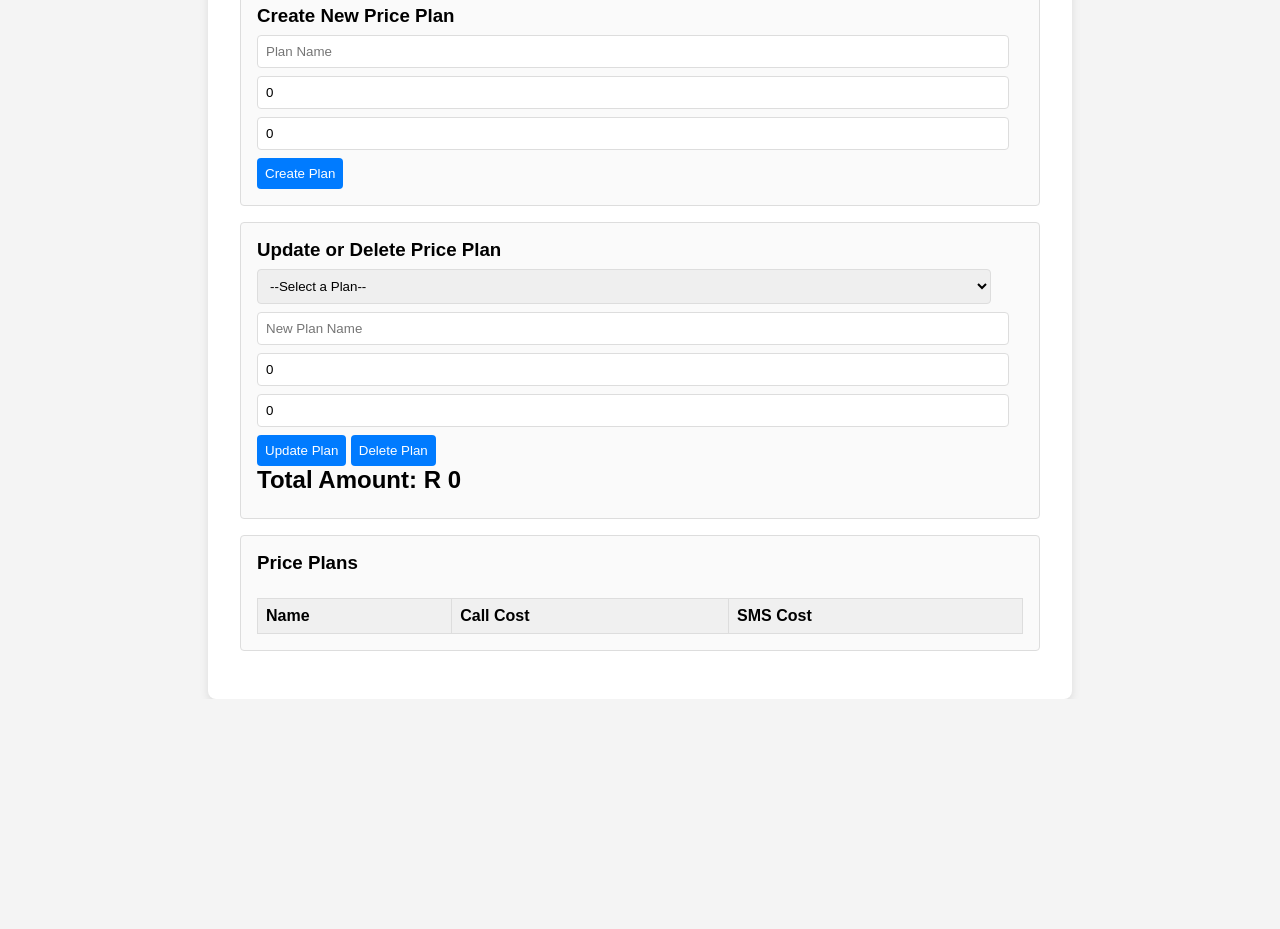
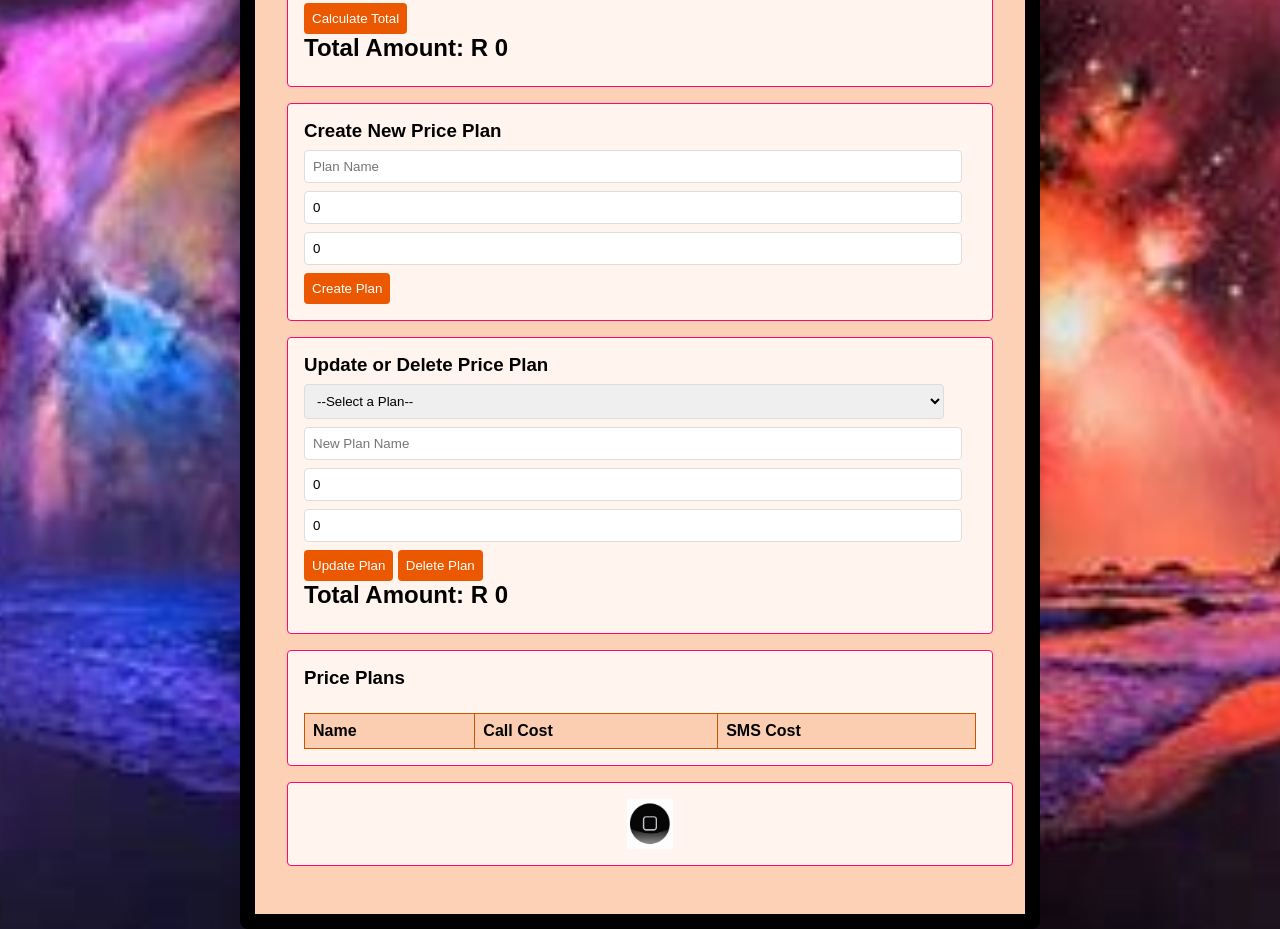
Before and after one commit to kimmie-78/CodeX-Price_plans, a website: page public/index.html in a window 1280 px wide. Shown: the part 326-1255 px from the top of the page. Before the commit the page ends 1025 px from the top, so only its background shows below. Drawn offline with nearby package versions, Linux system fonts and the light colour scheme; no server answers.

Commit message:
fourth commit

```diff
--- a/public/index.html
+++ b/public/index.html
@@ -14,6 +14,11 @@
 <body>
 
     <div class="container" x-data="pricePlanApp()" x-init="init()">
+        <div x-data="{ show: true }" class="img-container">
+            <template x-if="show">
+                <img src="cam.jpg" alt="button" class="centered-image">
+            </template>
+        </div>
         <h1>Price Plan Management</h1>
         <!-- Price Plan Selection -->
 
@@ -88,6 +93,11 @@
                 </tbody>
             </table>
         </div>
+        <div x-data="{ show: true }" class="img-container">
+            <template x-if="show">
+                <img src="button.jpg" alt="button" class="centered-image">
+            </template>
+        </div>
     </div>
 
 
--- a/public/style.css
+++ b/public/style.css
@@ -6,12 +6,19 @@ body {
     display: flex;
     justify-content: center;
     align-items: center;
+    background-image: url('back.jpg');
+    background-size: cover;
+    background-position: center;
+    background-repeat: no-repeat;
+
     /* height: 100vh;
 }
 
 /* Container styling */
     .container {
-    background-color: #fff;
+        background-color: #fdd1b5;
+        border: 15px solid black;
+        box-sizing: border-box;
         border-radius: 8px;
         box-shadow: 0 4px 8px rgba(0, 0, 0, 0.1);
         padding: 2rem;
@@ -20,16 +27,18 @@ body {
     }
 
     /* Section styling with borders */
-.container > div {
-    border: 1px solid #ddd;
+    .container>div {
+        border: 1px solid #fe0a6b;
         border-radius: 4px;
         margin-bottom: 1rem;
         padding: 1rem;
-    background-color: #fafafa;
+        background-color: #FFF5EE;
     }
 
     /* Heading styles */
-h1, h2, h3 {
+    h1,
+    h2,
+    h3 {
         margin: 0;
         padding-bottom: 0.5rem;
     }
@@ -41,14 +50,15 @@ table {
         margin-top: 1rem;
     }
 
-table th, table td {
-    border: 1px solid #ddd;
+    table th,
+    table td {
+        border: 1px solid #CC5500;
         padding: 0.5rem;
         text-align: left;
     }
 
     table th {
-    background-color: #f0f0f0;
+        background-color: #FBCEB1;
     }
 
     /* Input and button styling */
@@ -63,7 +73,7 @@ select {
     }
 
     button {
-    background-color: #007bff;
+        background-color: #EC5800;
         color: white;
         border: none;
         padding: 0.5rem;
@@ -72,10 +82,25 @@ button {
     }
 
     button:hover {
-    background-color: #0056b3;
+        background-color: #E3735E;
+    }
+    .img-container {
+        display: flex;
+        justify-content: center;
+        align-items: center;
+        width: 98%;
+        height: 80%;
+
+    }
+
+    .centered-image {
+        max-width: 50px;
+        max-height: 50px;
+
     }
 
     /* Show/Hide Elements */
     [x-cloak] {
         display: none;
     }
+}
```
Also changed, not shown: public/back.jpg (added), public/button.jpg (added), public/cam.jpg (added), public/star.jpg (added). Lines whose indentation alone changed are shown as unchanged.
